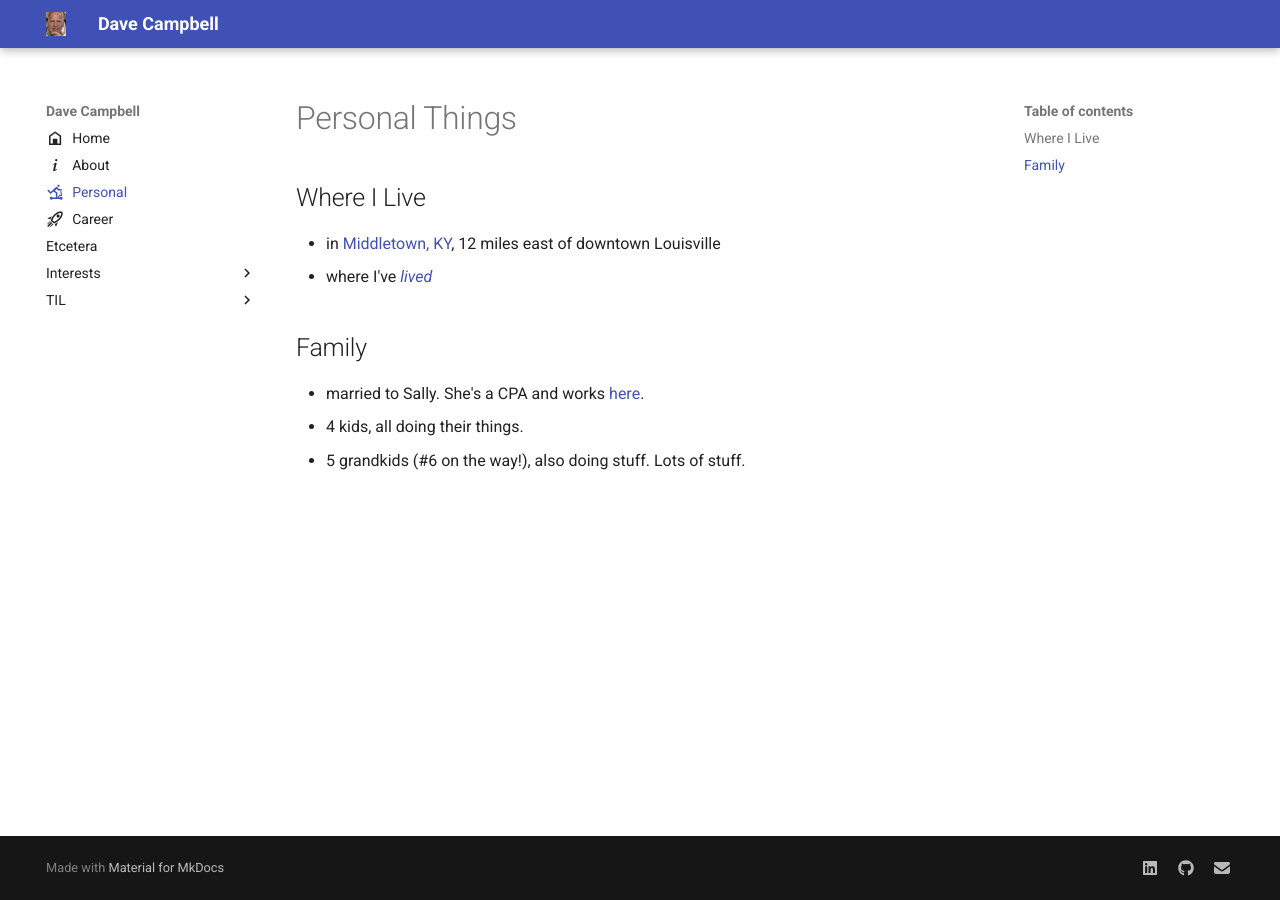
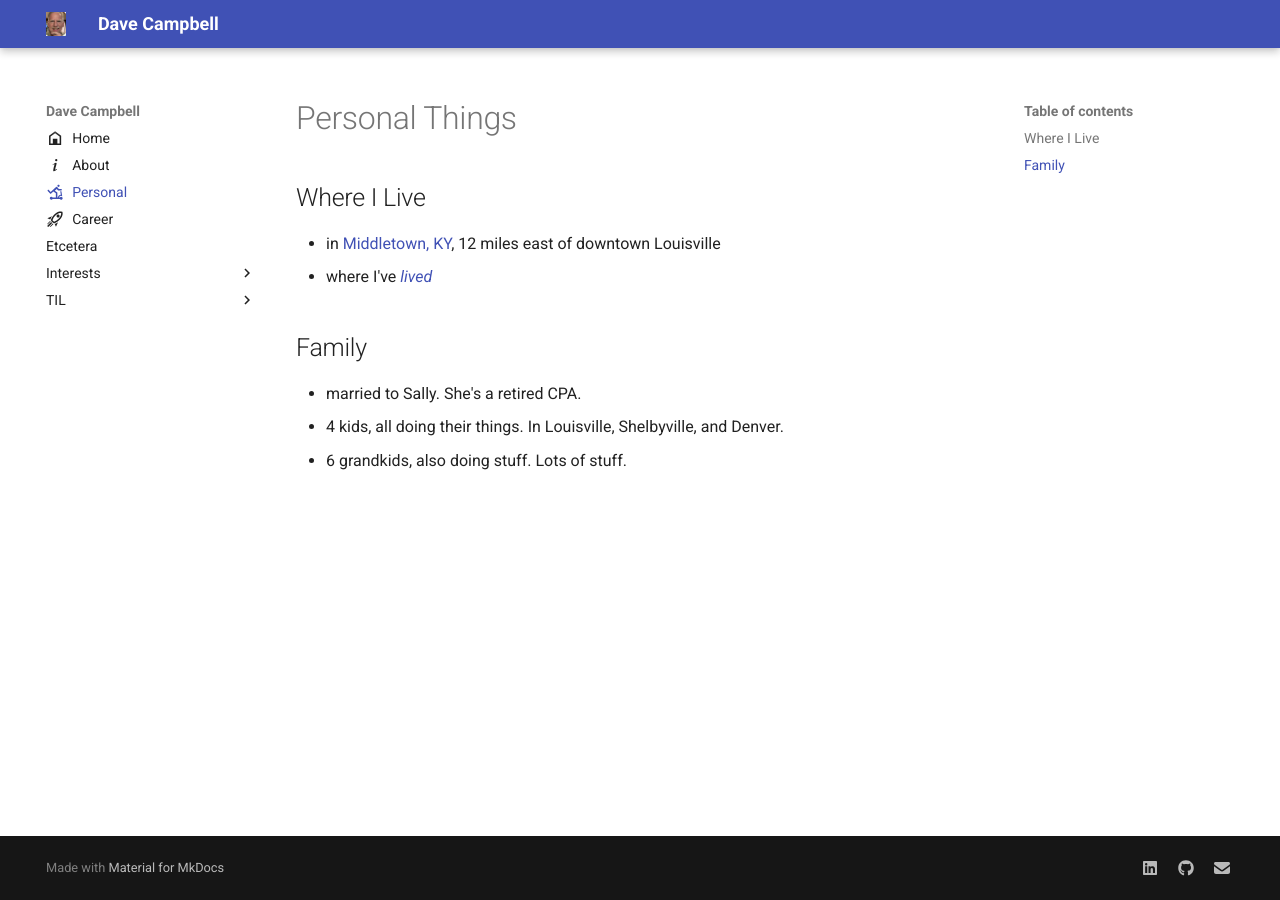
Before and after one commit to davecampbell/davecampbell.github.io, an MkDocs documentation site: the page built from docs/personal/personal.md, in a window 1280 px wide. Built offline with MkDocs 1.6.1 and Material for MkDocs 9.7.7, drawn with Linux system fonts in a browser that asks for light colours.

Commit message:
Personal: Sally retired, kids' locations, 6 grandkids
Co-Authored-By: Claude Sonnet 5.5 <noreply@anthropic.com>

```diff
--- a/docs/personal/personal.md
+++ b/docs/personal/personal.md
@@ -9,6 +9,6 @@ icon: material/human-scooter
 - where I've [*lived*](lived.md)
 
 ## Family
-- married to Sally.  She's a CPA and works [here](https://hsccpa.com).
-- 4 kids, all doing their things.
-- 5 grandkids (#6 on the way!), also doing stuff.  Lots of stuff.
+- married to Sally.  She's a retired CPA.
+- 4 kids, all doing their things.  In Louisville, Shelbyville, and Denver.
+- 6 grandkids, also doing stuff.  Lots of stuff.
```
